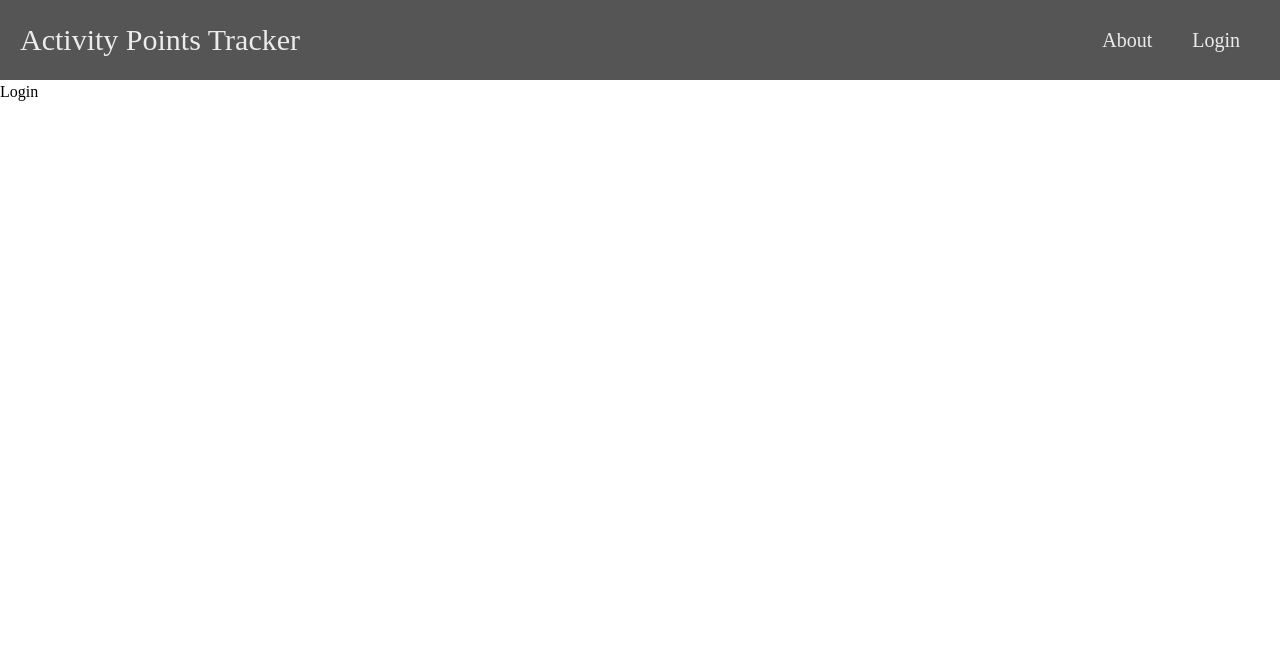
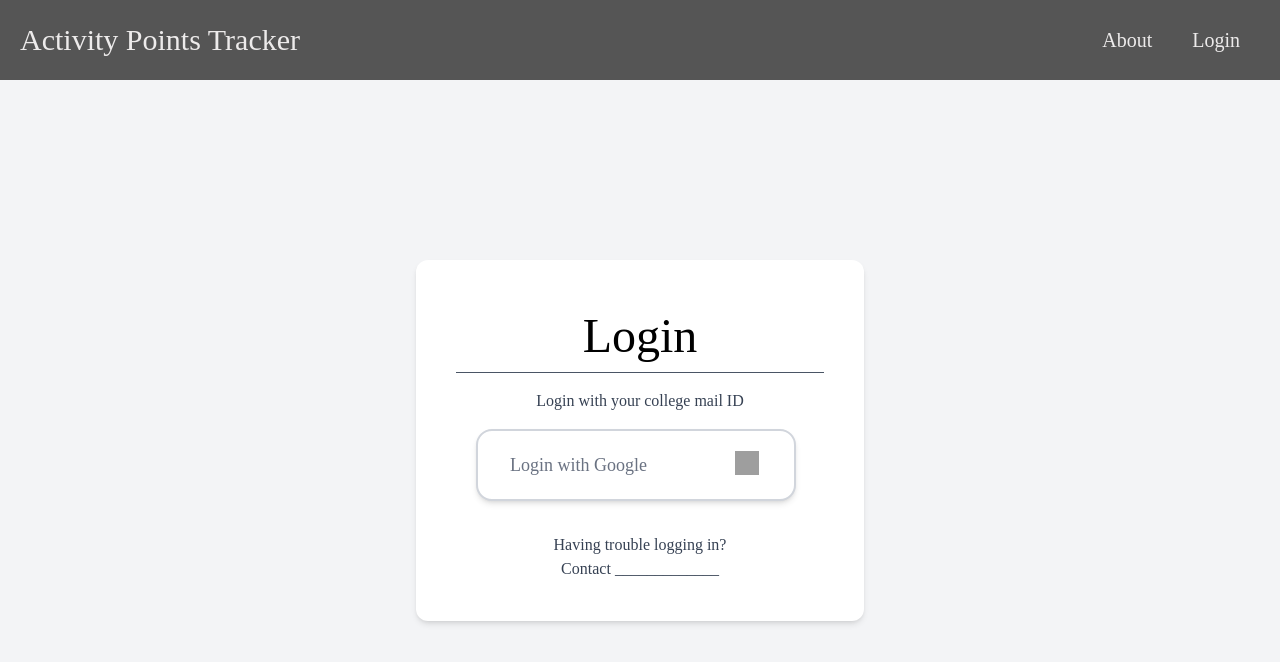
Before and after one commit to abishekraom/activity-points-management, a React (Vite) app in the folder frontend/: page /login in a window 1280 px wide. Shown: the top 662 px of the page. Built offline with nearby package versions, Linux system fonts and the light colour scheme; grey boxes are pictures that could not be loaded; a web font is replaced by a local one.

Commit message:
Added login frontend
-Added button for login with google

```diff
--- a/frontend/pages/Login.jsx
+++ b/frontend/pages/Login.jsx
@@ -2,8 +2,30 @@ import React from 'react'
 
 function Login() {
   return (
-    <div>
-      Login
+    <div className="flex min-h-[calc(100vh-5rem)] justify-center items-center bg-gray-100">
+      <div className="min-w-md text-center items-center px-10 py-10 bg-white shadow-md border-transparent rounded-xl">
+        <h1 className="text-5xl py-3 px-8">Login</h1>
+        <hr className="border-gray-600 pb-4"/>
+        <div className="text-semibold text-md text-gray-700 pb-4">Login with your college mail ID</div>
+
+        <button
+          className="bg-white hover:bg-gray-50 text-lg text-gray-500 text-left border-2
+         border-gray-300 hover:border-blue-100 rounded-2xl pl-8 py-5 mx-5 w-xs flex
+          shadow-md active:shadow-none active:translate-y-0.5 active:scale-[0.99]"
+        >
+          <span className="mr-2">
+            Login with Google
+          </span>
+          <img
+            src="../src/assets/images/google_logo.png"
+            alt="Google Logo"
+            className="h-6 w-6 ml-20" // Set size and spacing
+          />
+        </button>
+
+        <div className="text-semibold text-md text-gray-700 pt-8">Having trouble logging in?</div>
+        <div className="text-semibold text-md text-gray-700">Contact _____________</div>
+      </div>
     </div>
   )
 }
```
